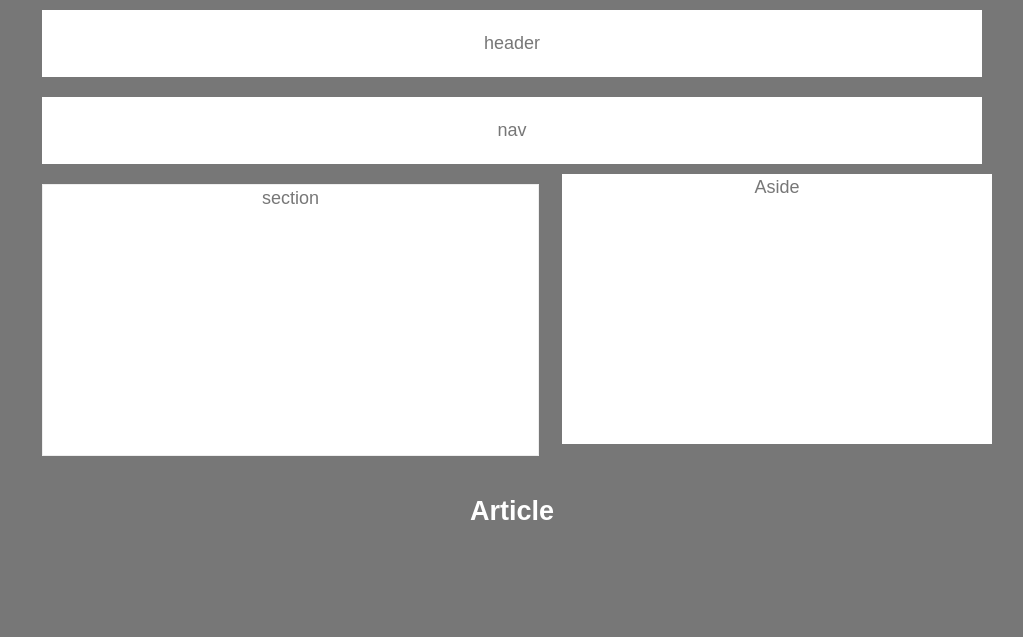
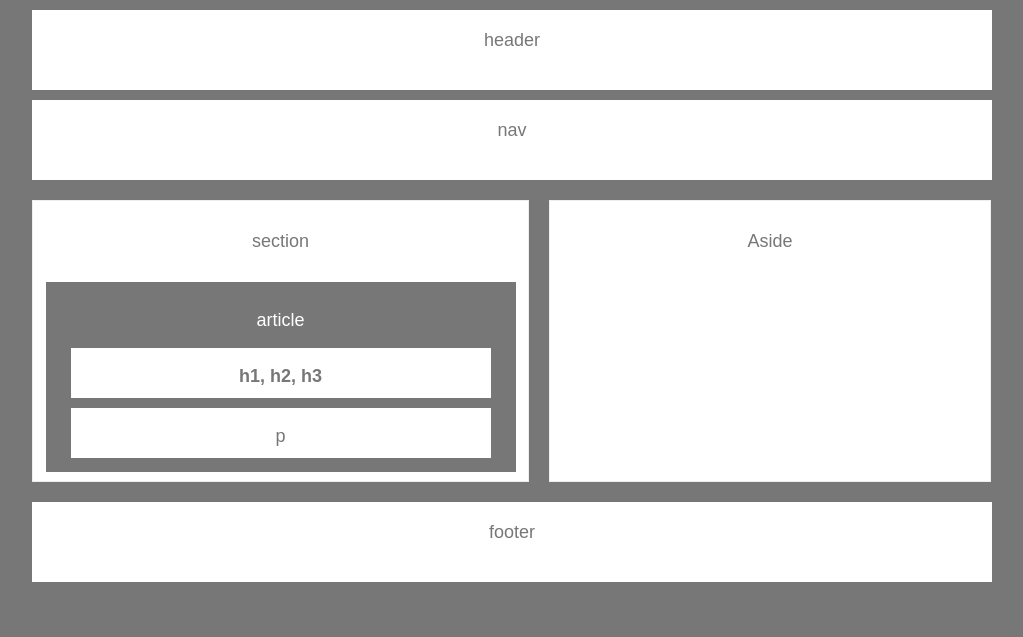
Before and after one commit to csrivatsava/HW-Wireframe, a plain HTML site: page index.html in a window 1280 px wide. Shown: the top 637 px of the page, without its empty margins (128-1151 px from the left). Drawn offline with Linux system fonts and the light colour scheme.

Commit message:
completed the Building a Wireframe

```diff
--- a/index.html
+++ b/index.html
@@ -8,13 +8,15 @@
 <body>
 	<header>header</header>
 	<nav>nav</nav>
+
+	<section>section
+		<article>
+			article
+			<h3 class="headers">h1, h2, h3</h3>
+			<p class="headers">p</p>
+		</article>
+	</section>
 	<aside>Aside</aside>
-	<section>section</section>
-	<article>
-		<h1>Article</h1>
-	</article>
-	<h1 class="headers">h1, h2, h3</h1>
-	<p class="headers">p</p>
 	<footer>footer</footer>
 
 </body>
--- a/style.css
+++ b/style.css
@@ -1,69 +1,68 @@
 body{
-	width:960px;
 	font-family:  'Arial', 'Helvetica Neue', Helvetica, sans-serif;
 	font-size: 18px;
-    margin: auto;
-    line-height: 150%;
-  	color: #ebebeb;
-  	background: #777;
-  	text-align: center;
+    text-align: center;
+    background: #777;
+	color: #ebebeb;
+	margin: auto;
+	width: 960px;
+	padding:10px;
 }
+
 header, nav, footer {
-
-	padding: 20px 0;
-  	margin: 10px;
-  	margin-bottom: 20px;
- 	font-size: 18px;
-  	text-align: center;
-  	background-color: white;
-  	color:#777;
+	background:white;
+	color:#777;
+  	width: 920px;
+  	padding:20px;
+  	margin-bottom: 10px;
+  	height: 40px;
 
 }
-nav{
-	margin:10px;
-	margin-top:10px;
+
+section, aside{
+	background-color: white;
+  	color:#777;
+  	height: 250px;
+  	border: 1px solid #eee;
+  	margin-top: 10px;
+	margin-bottom: 20px;
+	padding-top: 30px;
+	padding-bottom: 0;
 
 }
 section{
-
+	float:left;
 	width:495px;
-	float:left;
-	background-color: white;
-  	color:#777;
-  	margin: 10px;
-  	margin-bottom: 20px;
-  	height: 270px;
-  	border: 1px solid #eee;
-
-}
-aside{
-	clear:both;
-	overflow: auto;
-	background-color: white;
-  	color:#777;
-  	float:right;
-  	margin-bottom: 20px;
-  	width:430px;
-  	height: 270px;
 }
 article{
-	clear:both;
-	overflow:auto;
+	/*padding-bottom: 70px;*/
 	color:white;
-	height: 150px;
+	height: 170px;
+	text-align: center;
+	background-color: #777;
+	line-height: 200%;
+  	width:470px;
+  	margin:30px auto 15px;
+  	padding-top: 20px;
 
 }
 .headers{
+	text-align: center;
+	height: 30px;
+	background-color: white;
+  	color:#777;
+  	width:400px;
+  	margin: 10px auto 10px;
+  	padding:10px;
+  	font-size: 18px;
+}
+aside{
+  	width:440px;
+  	float:left;
+  	margin-left: 20px;
+}
 
-	float:left;
 
-}
-p{
-	clear:both;
-	overflow:auto;
-	float:left;
-
-}
 footer{
 	clear:both;
 	overflow: auto;
```
